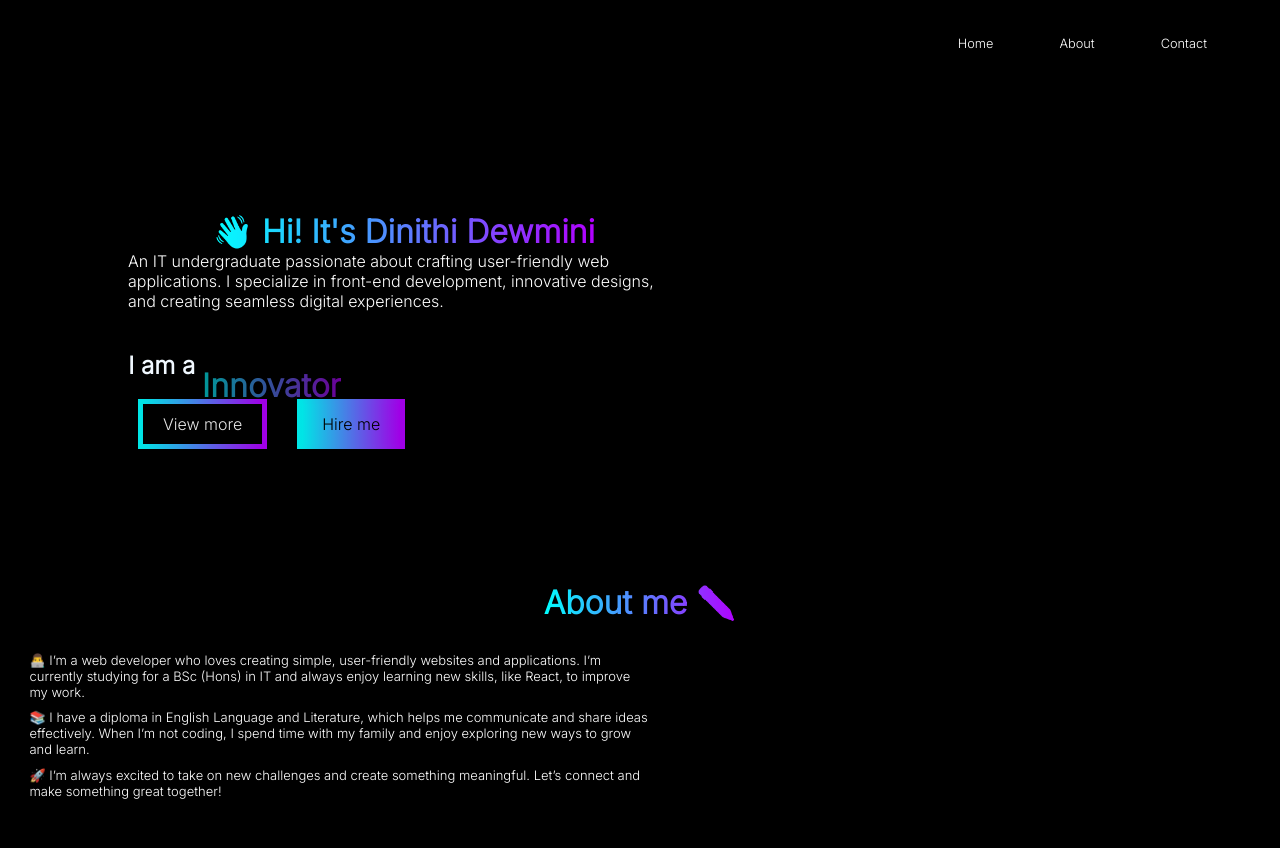
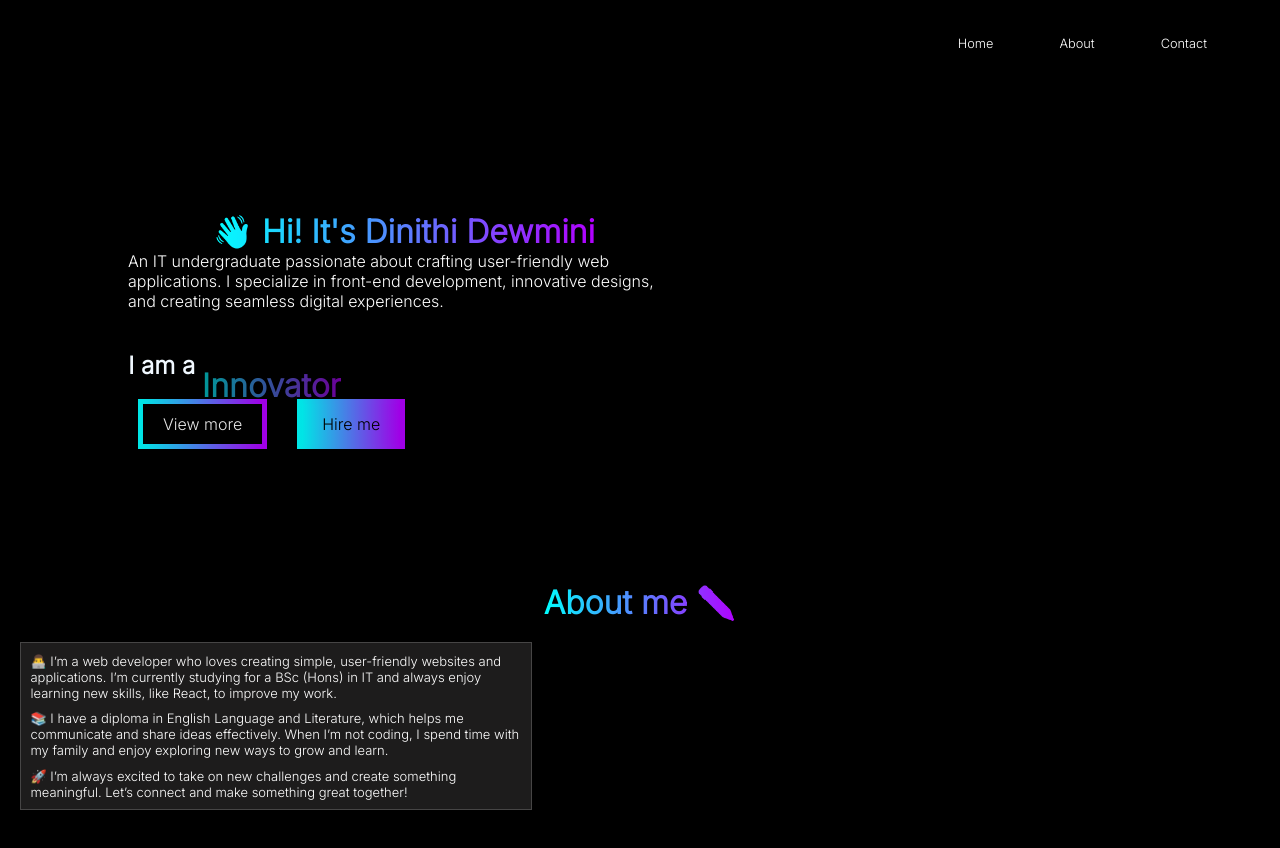
Before and after one commit to Dinithi1625403/myPortfolio, a React (Create React App) app: page / in a window 1280 px wide. Shown: the top 848 px of the page. Built offline with nearby package versions, Linux system fonts and the light colour scheme.

Commit message:
initial commit

```diff
--- a/src/components/about.css
+++ b/src/components/about.css
@@ -23,10 +23,13 @@
 
 .about{
     float: left;
-    width: 50%;
+    width: 40%;
     margin: 20px;
     animation: slideInFromLeft 1s ease-out forwards;
     position: sticky;
+    background: rgba(59, 56, 56, 0.5);
+    backdrop-filter: blur(10px);
+    border: 1px solid rgba(255, 255, 255, 0.18);
 }
 @keyframes slideInFromLeft {
     0% {
```
